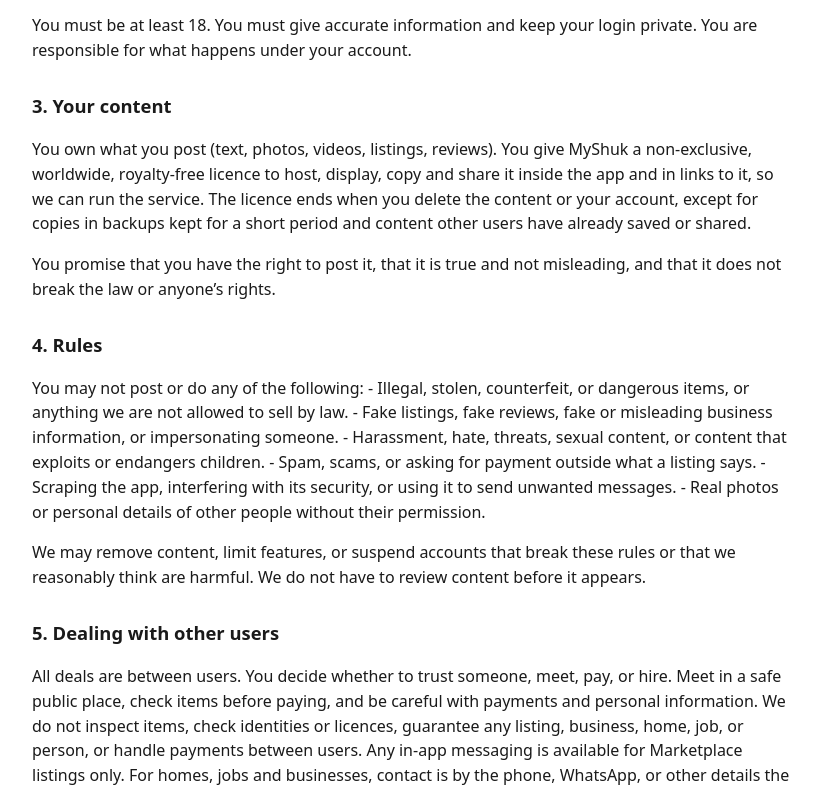
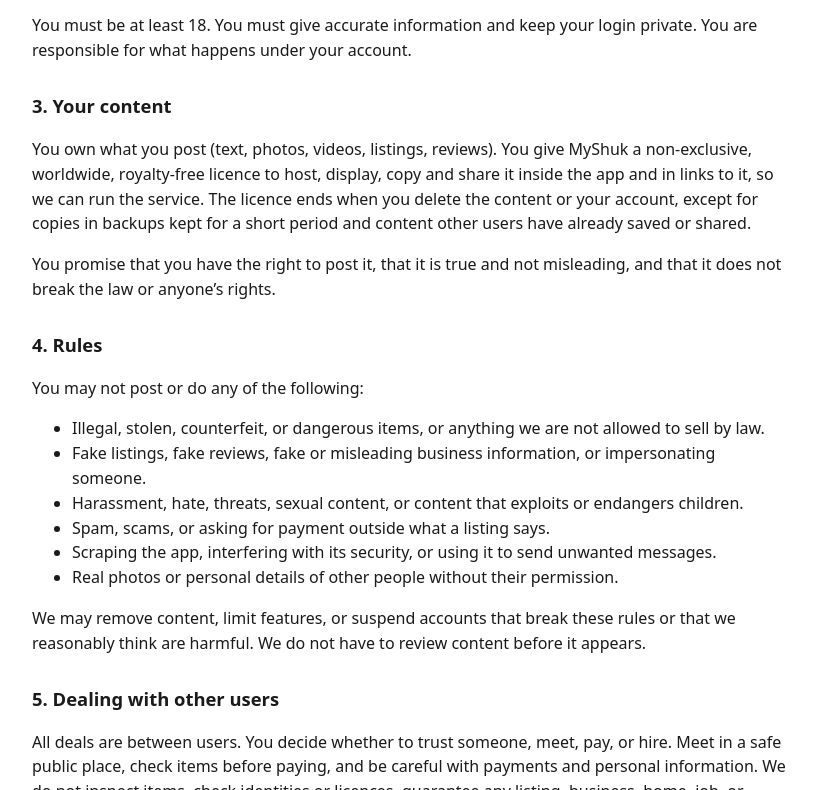
Before and after one commit to Shlomobarny/myshuk-legal, a plain HTML site: page index.html in a window 1280 px wide. Shown: the part 464-1254 px from the top of the page, without its empty margins (228-1048 px from the left). Drawn offline with Linux system fonts and the light colour scheme.

Commit message:
Render bullet lists correctly

```diff
--- a/index.html
+++ b/index.html
@@ -31,7 +31,15 @@
 <p>You own what you post (text, photos, videos, listings, reviews). You give MyShuk a non-exclusive, worldwide, royalty-free licence to host, display, copy and share it inside the app and in links to it, so we can run the service. The licence ends when you delete the content or your account, except for copies in backups kept for a short period and content other users have already saved or shared.</p>
 <p>You promise that you have the right to post it, that it is true and not misleading, and that it does not break the law or anyone’s rights.</p>
 <h2 id="rules">4. Rules</h2>
-<p>You may not post or do any of the following: - Illegal, stolen, counterfeit, or dangerous items, or anything we are not allowed to sell by law. - Fake listings, fake reviews, fake or misleading business information, or impersonating someone. - Harassment, hate, threats, sexual content, or content that exploits or endangers children. - Spam, scams, or asking for payment outside what a listing says. - Scraping the app, interfering with its security, or using it to send unwanted messages. - Real photos or personal details of other people without their permission.</p>
+<p>You may not post or do any of the following:</p>
+<ul>
+<li>Illegal, stolen, counterfeit, or dangerous items, or anything we are not allowed to sell by law.</li>
+<li>Fake listings, fake reviews, fake or misleading business information, or impersonating someone.</li>
+<li>Harassment, hate, threats, sexual content, or content that exploits or endangers children.</li>
+<li>Spam, scams, or asking for payment outside what a listing says.</li>
+<li>Scraping the app, interfering with its security, or using it to send unwanted messages.</li>
+<li>Real photos or personal details of other people without their permission.</li>
+</ul>
 <p>We may remove content, limit features, or suspend accounts that break these rules or that we reasonably think are harmful. We do not have to review content before it appears.</p>
 <h2 id="dealing-with-other-users">5. Dealing with other users</h2>
 <p>All deals are between users. You decide whether to trust someone, meet, pay, or hire. Meet in a safe public place, check items before paying, and be careful with payments and personal information. We do not inspect items, check identities or licences, guarantee any listing, business, home, job, or person, or handle payments between users. Any in-app messaging is available for Marketplace listings only. For homes, jobs and businesses, contact is by the phone, WhatsApp, or other details the poster chooses to show.</p>
```
